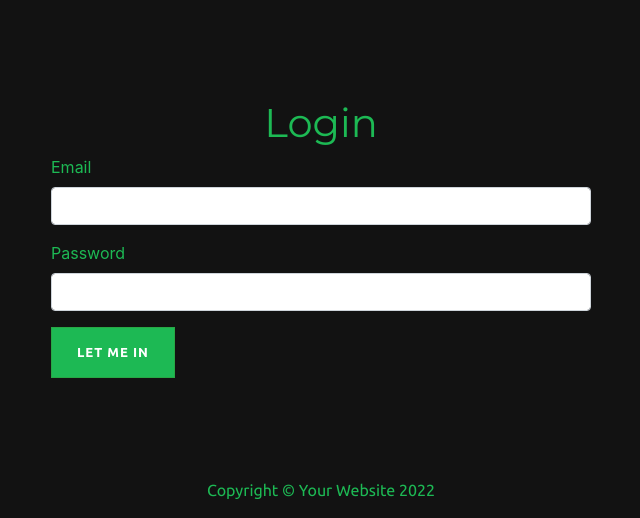
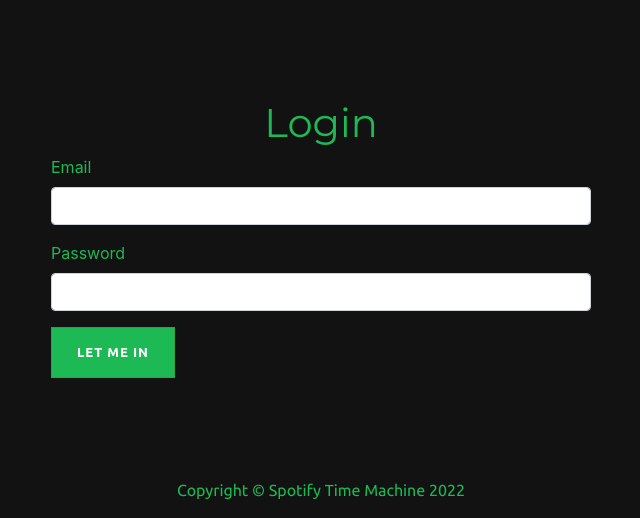
Before and after one commit to DragonWarrior03/spotify-time-machine, a Flask app: page / in a window 1280 px wide. Shown: the part 642-1160 px from the top of the page, without its empty margins (319-959 px from the left). Run offline with Flask 2, Linux system fonts and the light colour scheme; some libraries are stand-ins or nearby versions.

```diff
--- a/templates/footer.html
+++ b/templates/footer.html
@@ -2,7 +2,7 @@
     <div class="container">
         <div class="row">
             <div class="col-lg-8 col-md-10 mx-auto">
-                <p class="copyright">Copyright &copy; Your Website 2022</p>
+                <p class="copyright">Copyright &copy; Spotify Time Machine 2022</p>
         </div>
       </div>
     </div>
```
